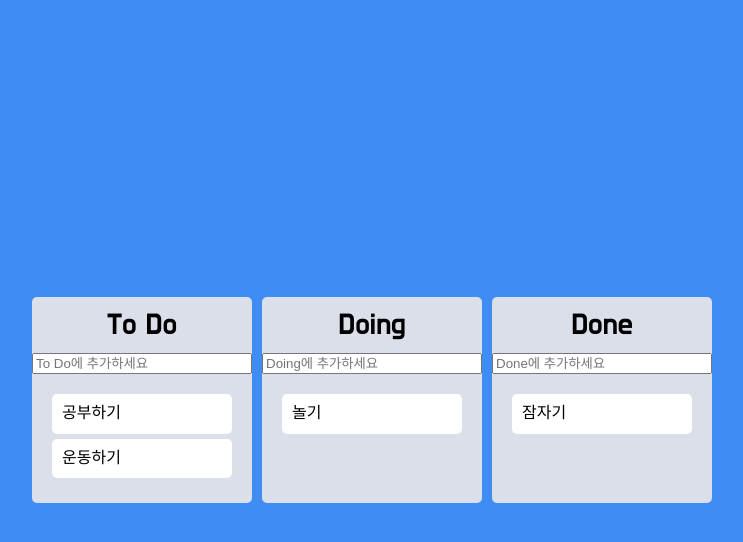
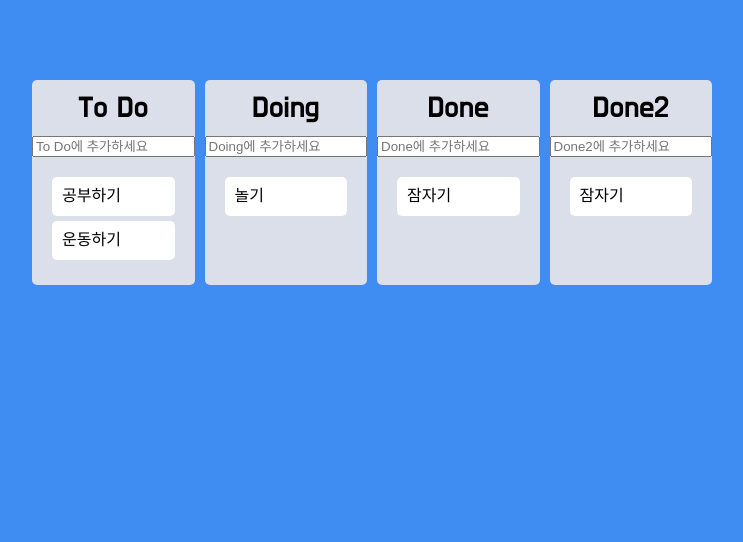
Before and after one commit to j2noo/Trello-clone, a React (Create React App) app: page / in a window 1280 px wide. Shown: the top 542 px of the page, without its empty margins (268-1011 px from the left). Built offline with nearby package versions, Linux system fonts and the light colour scheme.

Commit message:
style : 상단 배치

```diff
--- a/src/App.tsx
+++ b/src/App.tsx
@@ -18,13 +18,14 @@ const Wrapper = styled.div`
   width: 100%;
   margin: 0 auto;
   justify-content: center;
-  align-items: center;
+  align-items: start;
   height: 100vh;
 `;
 const Boards = styled.div`
   display: grid;
   width: 100%;
-  grid-template-columns: repeat(3, 1fr);
+  margin-top: 10vh;
+  grid-template-columns: repeat(4, 1fr);
   gap: 10px;
 `;
 
@@ -80,6 +81,7 @@ function App() {
                 boardId={boardId}
               ></Board>
             ))}
+
           </Boards>
         </Wrapper>
       </DragDropContext>
--- a/src/atoms.tsx
+++ b/src/atoms.tsx
@@ -15,5 +15,6 @@ export const toDoState = atom<IToDoState>({
     ],
     Doing: [{ id: 11, text: "놀기" }],
     Done: [{ id: 113, text: "잠자기" }],
+    Done2: [{ id: 113, text: "잠자기" }],
   },
 });
```
